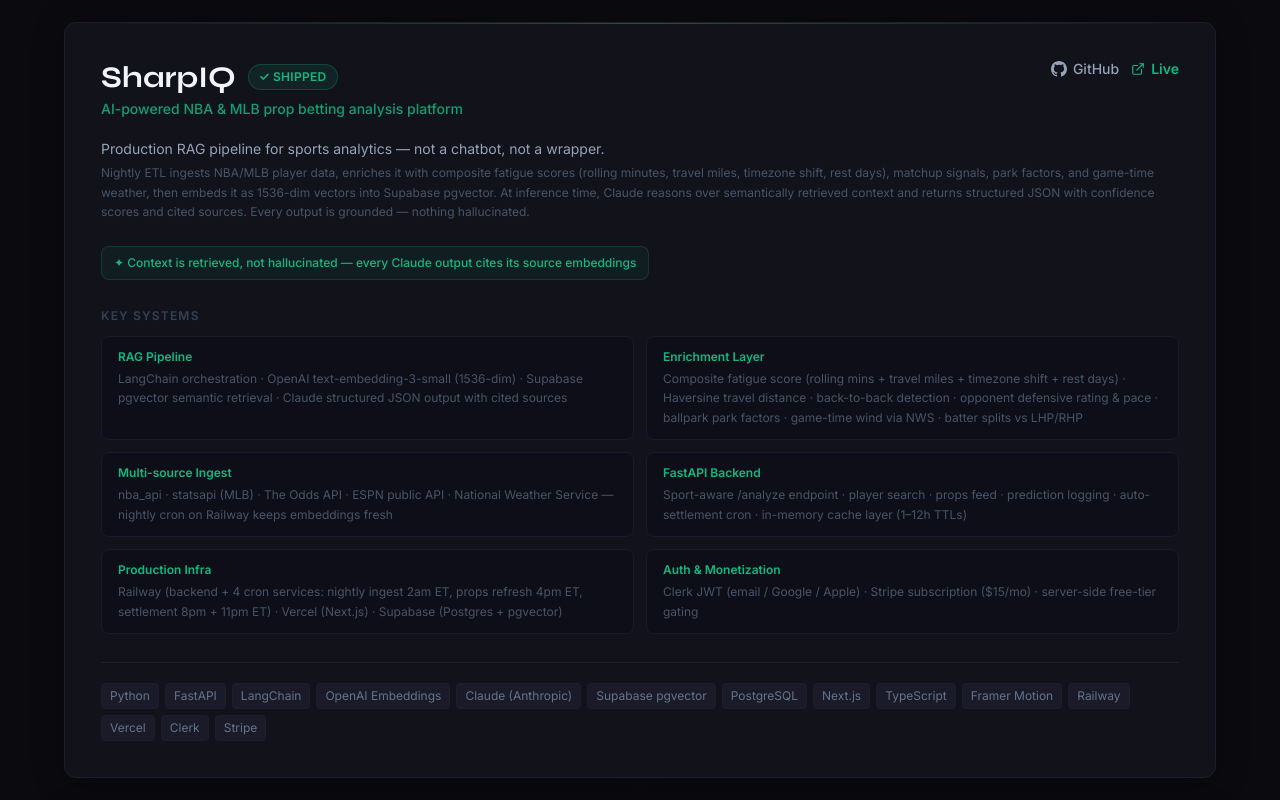
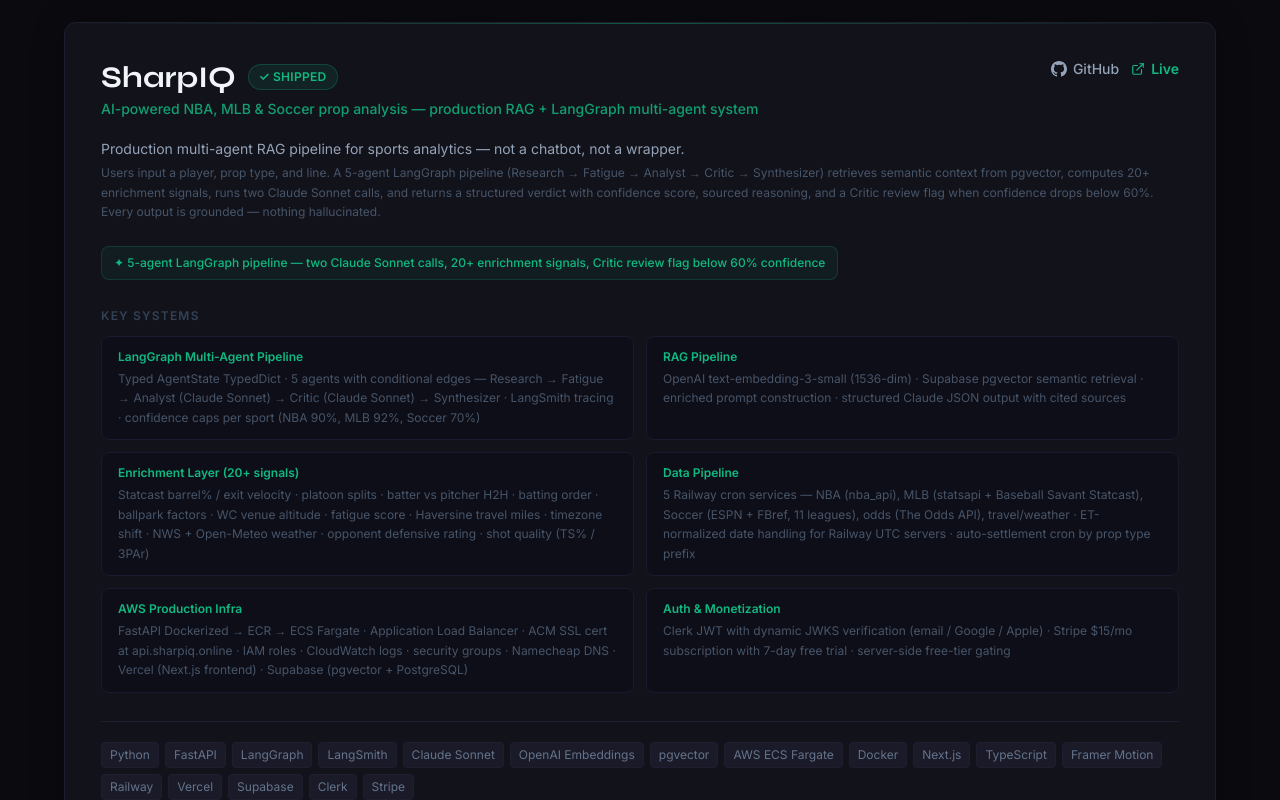
Before and after one commit to eyegetlucki/PortfolioWebsite, a React (Vite) app: page / in a window 1280 px wide. Shown: the part 1900-2700 px from the top of the page. Built offline with nearby package versions, Linux system fonts and the light colour scheme.

Commit message:
Update content.ts

```diff
--- a/src/data/content.ts
+++ b/src/data/content.ts
@@ -4,41 +4,41 @@
   {
     id: 'sharpiq',
     title: 'SharpIQ',
-    tagline: 'AI-powered NBA & MLB prop betting analysis platform',
+    tagline: 'AI-powered NBA, MLB & Soccer prop analysis — production RAG + LangGraph multi-agent system',
     status: 'shipped',
-    description: 'Production RAG pipeline for sports analytics — not a chatbot, not a wrapper.',
+    description: 'Production multi-agent RAG pipeline for sports analytics — not a chatbot, not a wrapper.',
     longDescription:
-      'Nightly ETL ingests NBA/MLB player data, enriches it with composite fatigue scores (rolling minutes, travel miles, timezone shift, rest days), matchup signals, park factors, and game-time weather, then embeds it as 1536-dim vectors into Supabase pgvector. At inference time, Claude reasons over semantically retrieved context and returns structured JSON with confidence scores and cited sources. Every output is grounded — nothing hallucinated.',
+      'Users input a player, prop type, and line. A 5-agent LangGraph pipeline (Research → Fatigue → Analyst → Critic → Synthesizer) retrieves semantic context from pgvector, computes 20+ enrichment signals, runs two Claude Sonnet calls, and returns a structured verdict with confidence score, sourced reasoning, and a Critic review flag when confidence drops below 60%. Every output is grounded — nothing hallucinated.',
     systems: [
       {
-        label: 'RAG Pipeline',
-        detail: 'LangChain orchestration · OpenAI text-embedding-3-small (1536-dim) · Supabase pgvector semantic retrieval · Claude structured JSON output with cited sources',
+        label: 'LangGraph Multi-Agent Pipeline',
+        detail: 'Typed AgentState TypedDict · 5 agents with conditional edges — Research → Fatigue → Analyst (Claude Sonnet) → Critic (Claude Sonnet) → Synthesizer · LangSmith tracing · confidence caps per sport (NBA 90%, MLB 92%, Soccer 70%)',
       },
       {
-        label: 'Enrichment Layer',
-        detail: 'Composite fatigue score (rolling mins + travel miles + timezone shift + rest days) · Haversine travel distance · back-to-back detection · opponent defensive rating & pace · ballpark park factors · game-time wind via NWS · batter splits vs LHP/RHP',
+        label: 'RAG Pipeline',
+        detail: 'OpenAI text-embedding-3-small (1536-dim) · Supabase pgvector semantic retrieval · enriched prompt construction · structured Claude JSON output with cited sources',
       },
       {
-        label: 'Multi-source Ingest',
-        detail: 'nba_api · statsapi (MLB) · The Odds API · ESPN public API · National Weather Service — nightly cron on Railway keeps embeddings fresh',
+        label: 'Enrichment Layer (20+ signals)',
+        detail: 'Statcast barrel% / exit velocity · platoon splits · batter vs pitcher H2H · batting order · ballpark factors · WC venue altitude · fatigue score · Haversine travel miles · timezone shift · NWS + Open-Meteo weather · opponent defensive rating · shot quality (TS% / 3PAr)',
       },
       {
-        label: 'FastAPI Backend',
-        detail: 'Sport-aware /analyze endpoint · player search · props feed · prediction logging · auto-settlement cron · in-memory cache layer (1–12h TTLs)',
+        label: 'Data Pipeline',
+        detail: '5 Railway cron services — NBA (nba_api), MLB (statsapi + Baseball Savant Statcast), Soccer (ESPN + FBref, 11 leagues), odds (The Odds API), travel/weather · ET-normalized date handling for Railway UTC servers · auto-settlement cron by prop type prefix',
       },
       {
-        label: 'Production Infra',
-        detail: 'Railway (backend + 4 cron services: nightly ingest 2am ET, props refresh 4pm ET, settlement 8pm + 11pm ET) · Vercel (Next.js) · Supabase (Postgres + pgvector)',
+        label: 'AWS Production Infra',
+        detail: 'FastAPI Dockerized → ECR → ECS Fargate · Application Load Balancer · ACM SSL cert at api.sharpiq.online · IAM roles · CloudWatch logs · security groups · Namecheap DNS · Vercel (Next.js frontend) · Supabase (pgvector + PostgreSQL)',
       },
       {
         label: 'Auth & Monetization',
-        detail: 'Clerk JWT (email / Google / Apple) · Stripe subscription ($15/mo) · server-side free-tier gating',
+        detail: 'Clerk JWT with dynamic JWKS verification (email / Google / Apple) · Stripe $15/mo subscription with 7-day free trial · server-side free-tier gating',
       },
     ],
-    stack: ['Python', 'FastAPI', 'LangChain', 'OpenAI Embeddings', 'Claude (Anthropic)', 'Supabase pgvector', 'PostgreSQL', 'Next.js', 'TypeScript', 'Framer Motion', 'Railway', 'Vercel', 'Clerk', 'Stripe'],
+    stack: ['Python', 'FastAPI', 'LangGraph', 'LangSmith', 'Claude Sonnet', 'OpenAI Embeddings', 'pgvector', 'AWS ECS Fargate', 'Docker', 'Next.js', 'TypeScript', 'Framer Motion', 'Railway', 'Vercel', 'Supabase', 'Clerk', 'Stripe'],
     githubUrl: 'https://github.com/eyegetlucki/sharpiq',
     liveUrl: 'https://sharpiq.online',
-    highlight: 'Context is retrieved, not hallucinated — every Claude output cites its source embeddings',
+    highlight: '5-agent LangGraph pipeline — two Claude Sonnet calls, 20+ enrichment signals, Critic review flag below 60% confidence',
     accentColor: '#10b981',
   },
   {
@@ -74,11 +74,13 @@
     skills: [
       { name: 'Claude API', icon: '🤖' },
       { name: 'RAG / Vector Search', icon: '🔍' },
+      { name: 'LangGraph', icon: '🕸️' },
       { name: 'LangChain', icon: '🔗' },
+      { name: 'LangSmith', icon: '🔭' },
       { name: 'OpenAI Embeddings', icon: '🧬' },
       { name: 'pgvector', icon: '🗄️' },
       { name: 'MCP Protocol', icon: '🔌' },
-      { name: 'Agentic Pipelines', icon: '⚙️' },
+      { name: 'Multi-Agent Systems', icon: '⚙️' },
       { name: 'LLM Integration', icon: '🧠' },
       { name: 'Prompt Engineering', icon: '📝' },
     ],
@@ -111,6 +113,9 @@
   {
     category: 'Infra / Auth',
     skills: [
+      { name: 'AWS ECS Fargate', icon: '☁️' },
+      { name: 'Docker', icon: '🐳' },
+      { name: 'AWS ALB / ACM', icon: '🔒' },
       { name: 'Railway', icon: '🚂' },
       { name: 'Vercel', icon: '🚀' },
       { name: 'Cron / ETL Pipelines', icon: '⏱️' },
```
